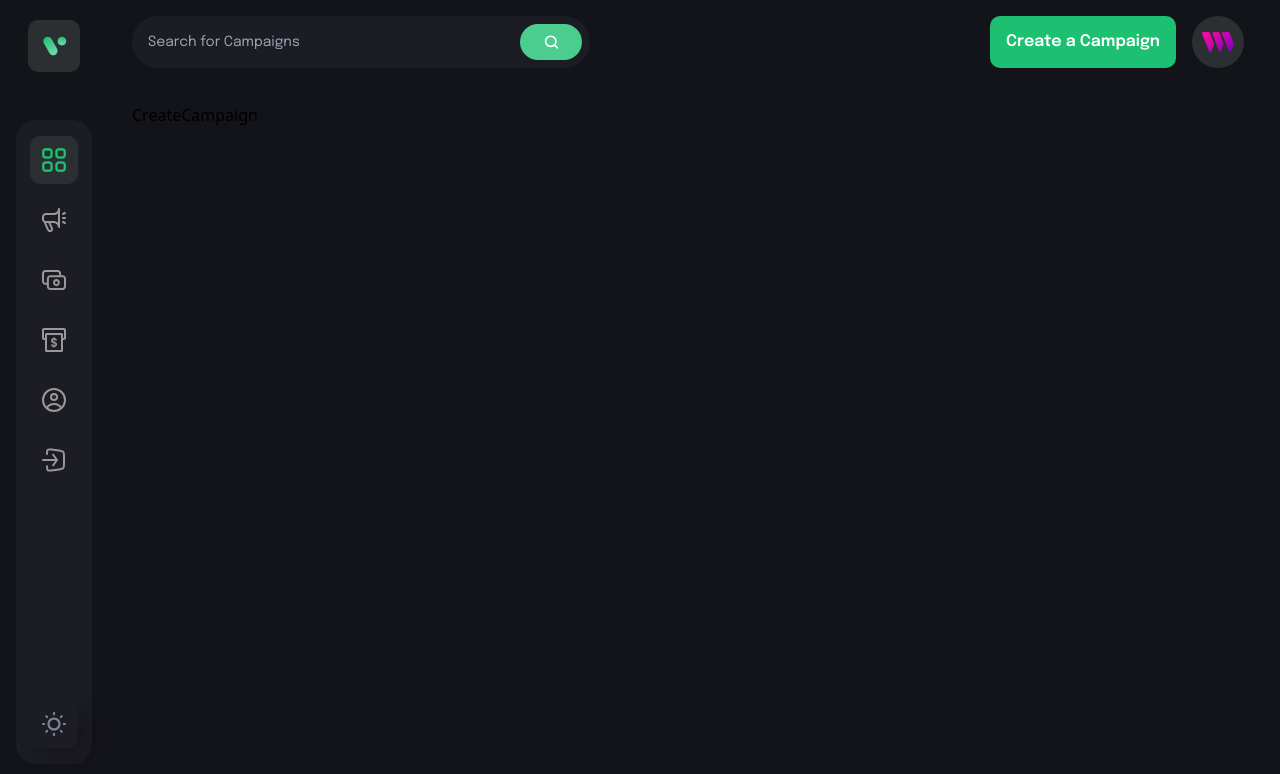
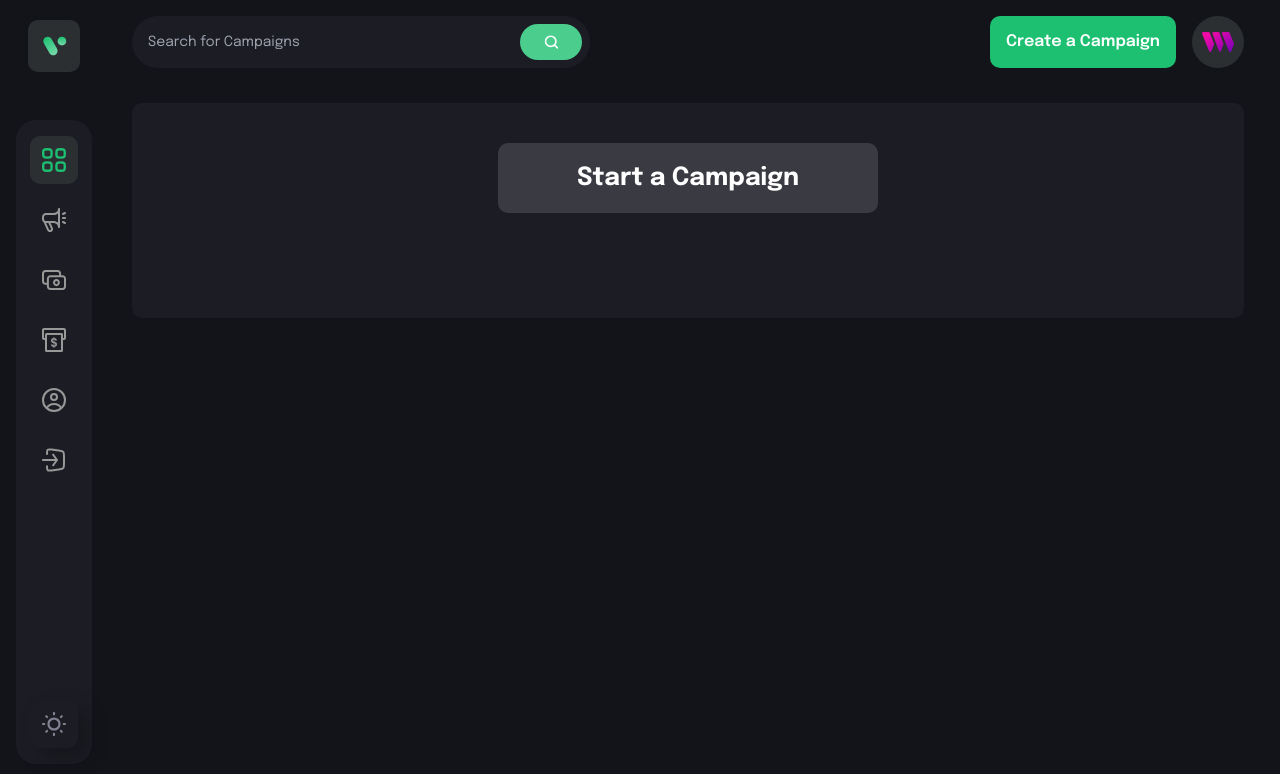
Before and after one commit to Arjundotadex/crowd-funding.github.io, a React (Vite) app in the folder client/: page /create-campaign in a window 1280 px wide. Shown: the top 774 px of the page. Built offline with nearby package versions, Linux system fonts and the light colour scheme; what @thirdweb-dev/react would draw is missing.

Commit message:
creating a campaign page

```diff
--- a/client/src/pages/CreateCampaign.jsx
+++ b/client/src/pages/CreateCampaign.jsx
@@ -1,8 +1,37 @@
-import React from 'react'
+import React, { useState } from 'react'
+import { useNavigate } from 'react-router-dom';
+import { ethers } from 'ethers';
+
+import { money } from '../assets';
+import { CustomButton } from '../components';
+import { checkIfImage } from '../utils';
 
 const CreateCampaign = () => {
+  const navigate = useNavigate();
+  const [isloading, setIsLoading] = useState(false);
+  const [from, setForm] = useState({
+    name: '',
+    title: '',
+    description: '',
+    target: '',
+    deadline: '',
+    image: ''
+  });
+
+  const handleSubmit = () => { }
   return (
-    <div>CreateCampaign</div>
+    <div className='bg-[#1c1c24] flex justify-center items-center flex-col rounded-[10px] sm:p-10 p-4'>{isloading && 'Loader...'}
+      <div className='flex justify-center items-center p-[16px] sm:min-w-[380px] bg-[#3a3a43] rounded-[10px]'>
+
+        <h1 className='font-epilogue font-bold sm:text-[25px] text-[18px] leading-[38px] text-white'>Start a Campaign</h1>
+      </div>
+      <form onSubmit={handleSubmit} className="w-full mt-[65px] flex flex-col gap-[30px]">
+        <div className='flex flex-wrap gap-[40px]'>
+
+        </div>
+      </form>
+
+    </div>
   )
 }
 
```
